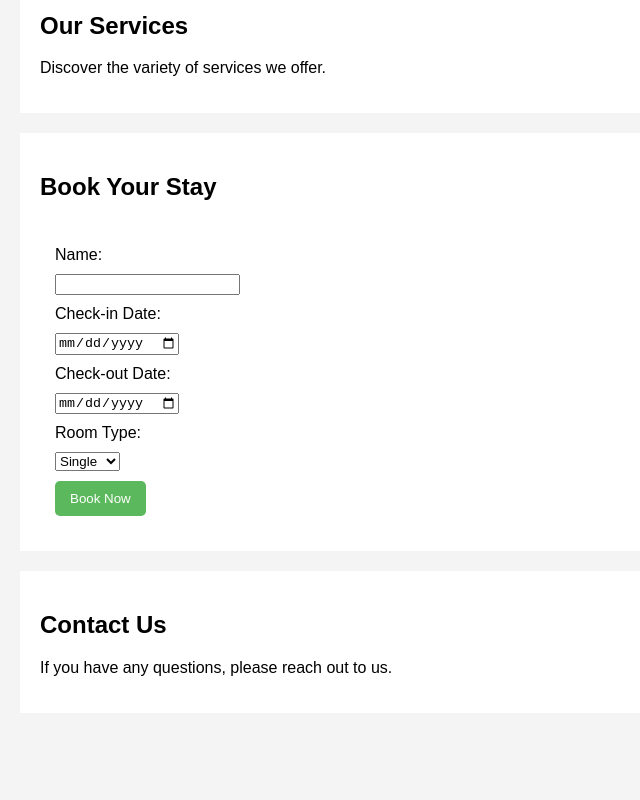
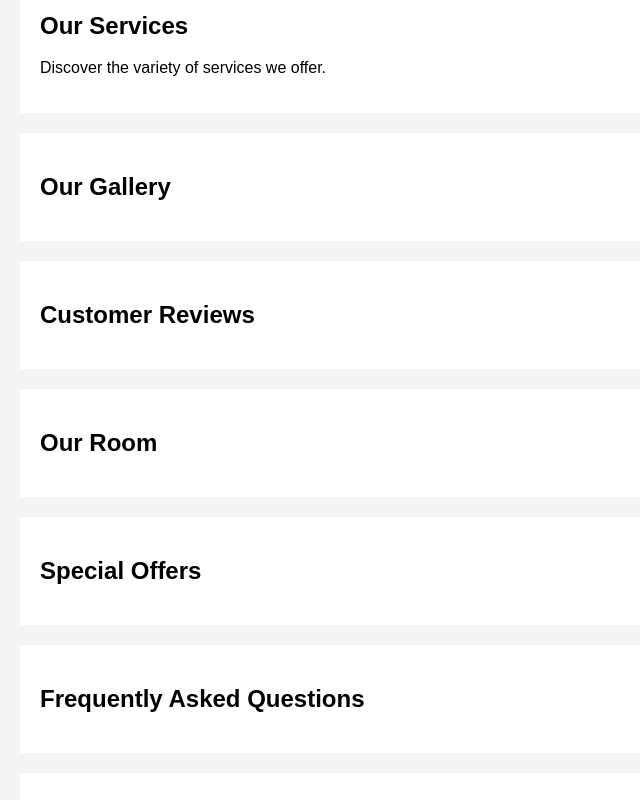
Before and after one commit to Jabrahamjohn/HMS, a plain HTML site: page index.html in a window 1280 px wide. Shown: the part 420-1220 px from the top of the page, without its empty margins (0-640 px from the left). Before the commit the page ends 1153 px from the top, so only its background shows below. Drawn offline with Linux system fonts and the light colour scheme.

Commit message:
this is the foundation of this hotel

```diff
--- a/index.html
+++ b/index.html
@@ -105,6 +105,46 @@
   <p>Discover the variety of services we offer.</p>
 </section>
 
+<!-- Interactive Gallery -->
+<section id="gallery"">
+    <h2>Our Gallery</h2>
+    <div class="image-gallery">
+        <!--- Add your gallery images here -->
+    </div>
+</section>
+
+<!-- Customer Reviews -->
+<section id="reviews"">
+    <h2>Customer Reviews</h2>
+    <div class="reviews-container">
+        <!--- Add your customer reviews here -->
+    </div>
+</section>
+
+<!-- Dynamic Room selection section -->
+<section id="rooms">
+    <h2>Our Room</h2>
+    <div class="room-container">
+        <!--- Room options would be dynamically added here -->
+    </div>
+</section>
+
+<!-- Special offers section -->
+<section id="special-offers">
+    <h2>Special Offers</h2>
+    <div class="offer-container">
+        <!--- Special offers would be dynamically added here -->
+    </div>
+</section>
+
+<!---FAQ section -->
+<section id="faq">
+    <h2>Frequently Asked Questions</h2>
+    <div class="faq-container">
+        <!--- FAQ questions and answers would be dynamically added here -->
+    </div>
+</section>
+
 <!-- Booking Form -->
 <section id="booking">
   <h2>Book Your Stay</h2>
```
